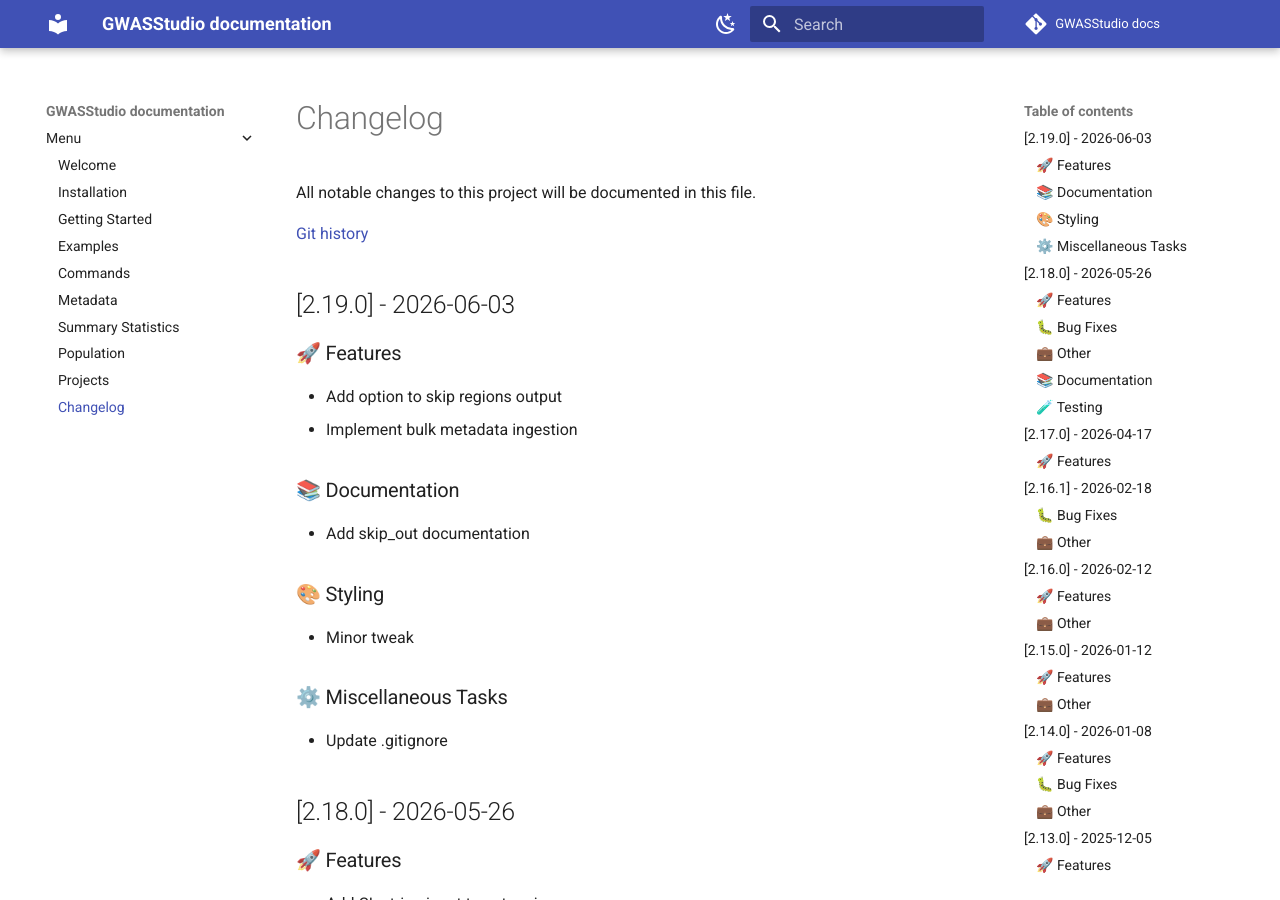
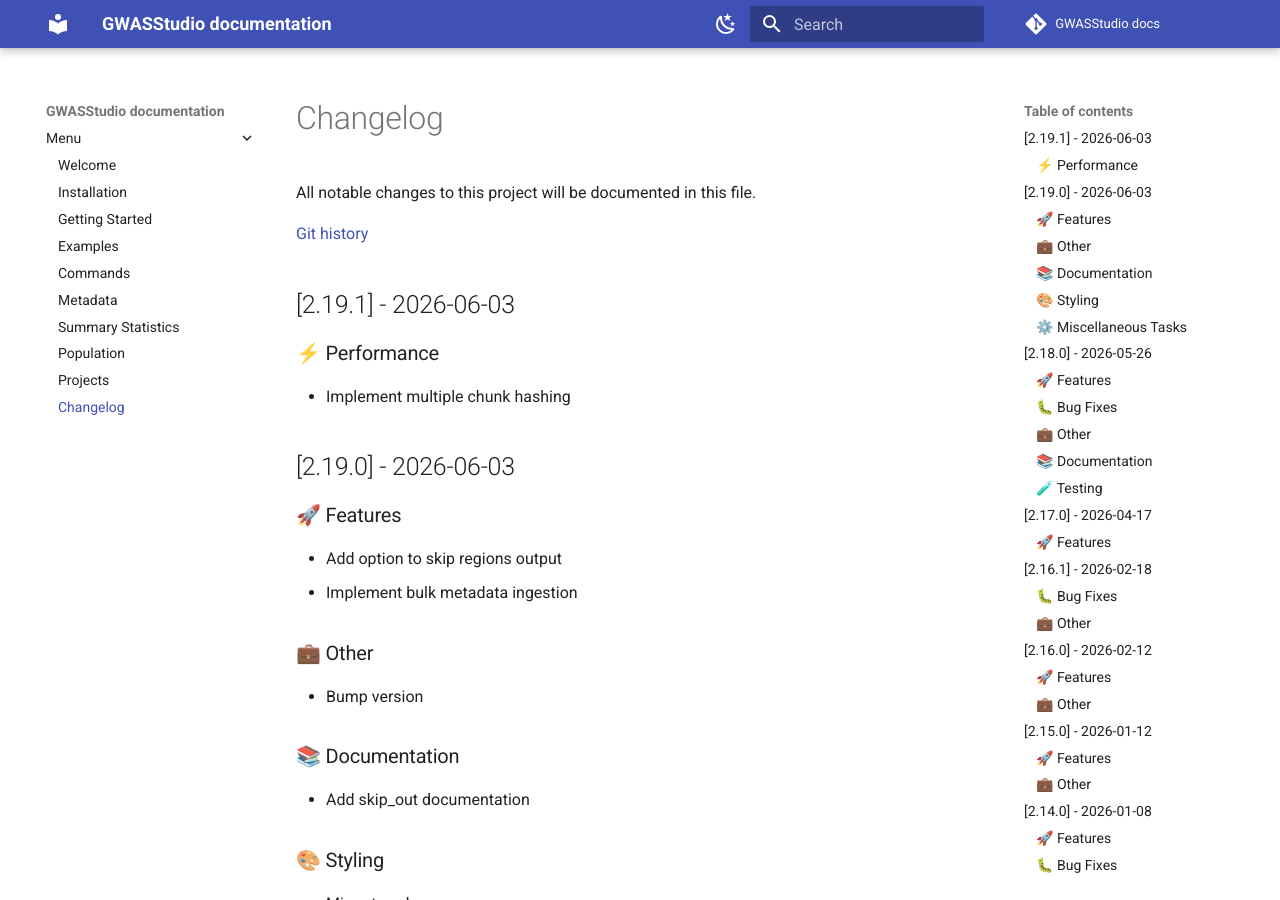
Before and after one commit to ht-diva/gwasstudio, an MkDocs documentation site: the page built from docs/changelog.md, in a window 1280 px wide and 900 px high. Built offline with MkDocs 1.6.1 and Material for MkDocs 9.7.7, drawn with Linux system fonts in a browser that asks for light colours; comment, search, counter and statistics services are not loaded.

Commit message:
bump version

```diff
--- a/docs/changelog.md
+++ b/docs/changelog.md
@@ -3,12 +3,22 @@
 All notable changes to this project will be documented in this file.
 
 [Git history](https://github.com/ht-diva/gwasstudio/commits/main/)
+## [2.19.1] - 2026-06-03
+
+### ⚡ Performance
+
+- Implement multiple chunk hashing
+
 ## [2.19.0] - 2026-06-03
 
 ### 🚀 Features
 
 - Add option to skip regions output
 - Implement bulk metadata ingestion
+
+### 💼 Other
+
+- Bump version
 
 ### 📚 Documentation
 
--- a/pyproject.toml
+++ b/pyproject.toml
@@ -1,6 +1,6 @@
 [project]
 name = "gwasstudio"
-version = "2.19.0"
+version = "2.19.1"
 description = ""
 authors = [
     { name = "Gianmauro Cuccuru", email = "gianmauro.cuccuru@fht.org" },
```
